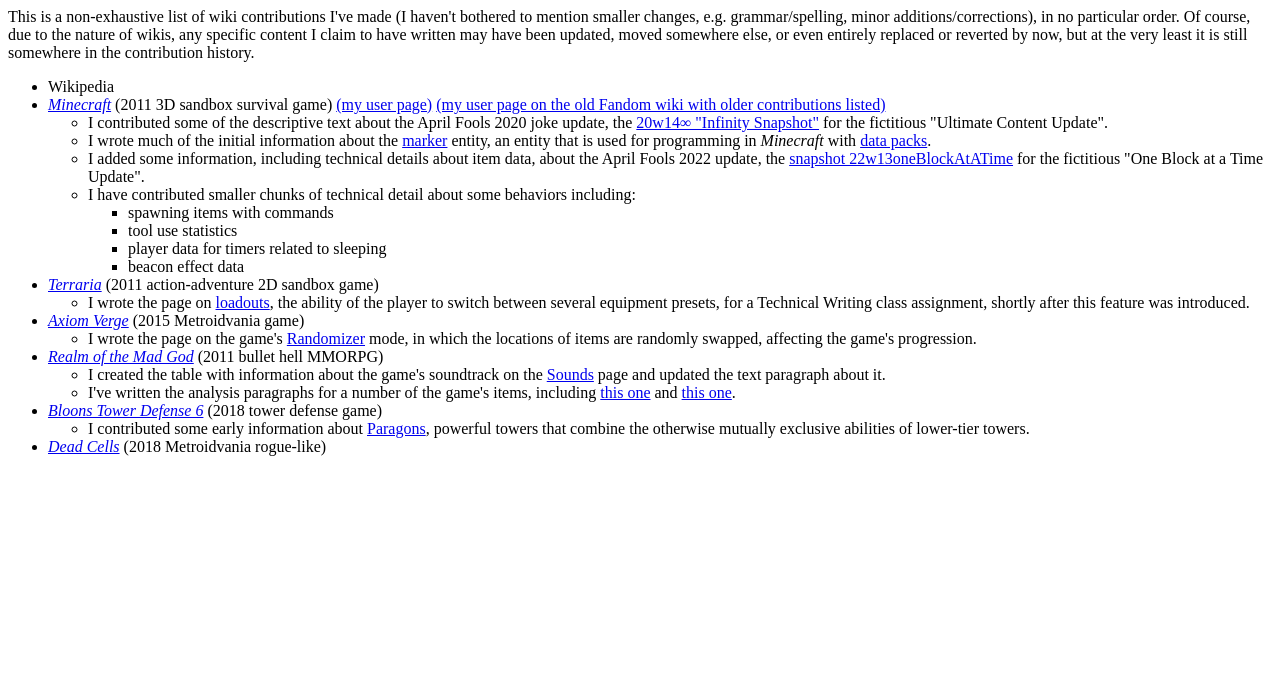
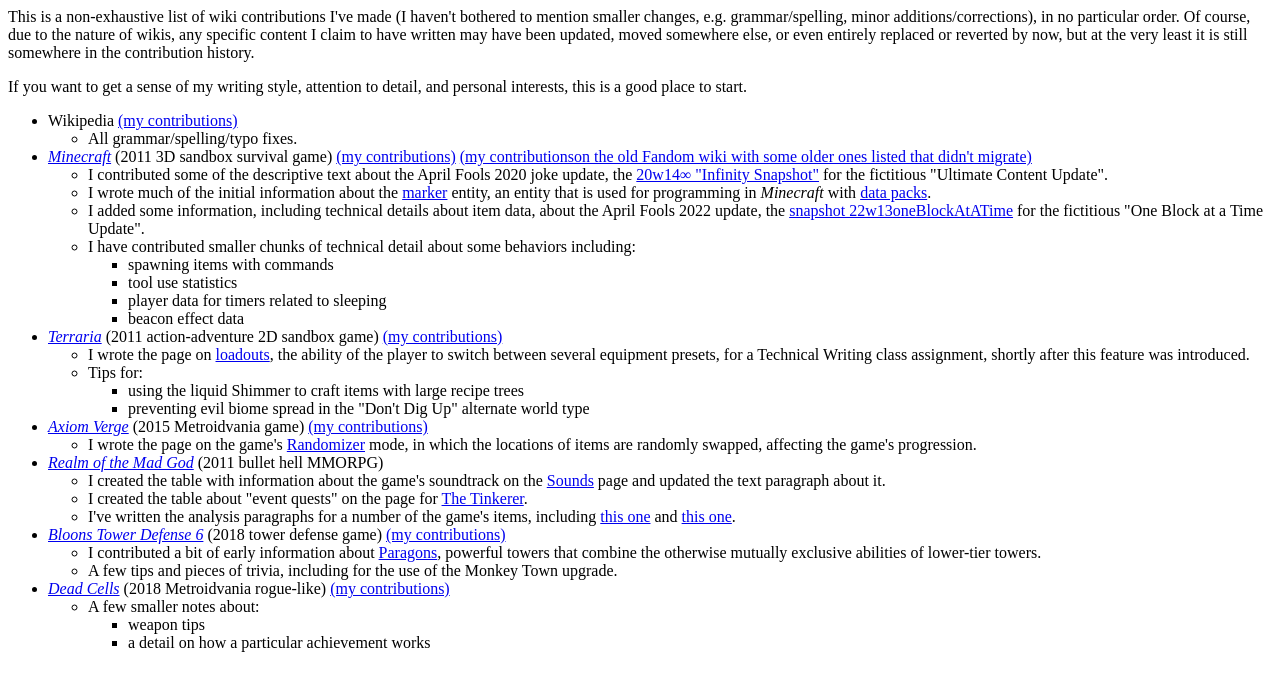
Before and after one commit to achen1296/achen1296.github.io, a plain HTML site: page other/wikis.html in a window 1280 px wide. Drawn offline with Linux system fonts and the light colour scheme.

Commit message:
more details for all other wikis

```diff
--- a/other/wikis.html
+++ b/other/wikis.html
@@ -1,20 +1,34 @@
 <html>
+  <p>
     This is a non-exhaustive list of wiki contributions I've made (I haven't
     bothered to mention smaller changes, e.g. grammar/spelling, minor
     additions/corrections), in no particular order. Of course, due to the nature
-  of wikis, any specific content I claim to have written may have been updated,
-  moved somewhere else, or even entirely replaced or reverted by now, but at the
-  very least it is still somewhere in the contribution history.
+    of wikis, any specific content I claim to have written may have been
+    updated, moved somewhere else, or even entirely replaced or reverted by now,
+    but at the very least it is still somewhere in the contribution history.
+  </p>
+  <p>
+    If you want to get a sense of my writing style, attention to detail, and
+    personal interests, this is a good place to start.
+  </p>
 
   <ul>
-    <li>Wikipedia</li>
+    <li>
+      Wikipedia
+      <a href="en.wikipedia.org/wiki/Special:Contributions/DRqosmRn"
+        >(my contributions)</a
+      >
+      <ul>
+        <li>All grammar/spelling/typo fixes.</li>
+      </ul>
+    </li>
     <li>
       <a href="//minecraft.wiki"><em>Minecraft</em></a> (2011 3D sandbox
       survival game)
-      <a href="//minecraft.wiki/w/User:Lzsrpoio">(my user page)</a>
+      <a href="//minecraft.wiki/w/User:Lzsrpoio">(my contributions)</a>
       <a href="//minecraft.fandom.com/wiki/Special:Contributions/Lzsrpoio"
-        >(my user page on the old Fandom wiki with older contributions
-        listed)</a
+        >(my contributionson the old Fandom wiki with some older ones listed
+        that didn't migrate)</a
       >
       <ul>
         <li>
@@ -42,18 +56,21 @@
         <li>
           I have contributed smaller chunks of technical detail about some
           behaviors including:
-        </li>
           <ul>
             <li>spawning items with commands</li>
             <li>tool use statistics</li>
             <li>player data for timers related to sleeping</li>
             <li>beacon effect data</li>
           </ul>
+        </li>
       </ul>
     </li>
     <li>
       <a href="//terraria.wiki.gg"><em>Terraria</em></a> (2011 action-adventure
       2D sandbox game)
+      <a href="//terraria.wiki.gg/wiki/Special:Contributions/Crflzbzy"
+        >(my contributions)</a
+      >
     </li>
     <ul>
       <li>
@@ -62,10 +79,26 @@
         player to switch between several equipment presets, for a Technical
         Writing class assignment, shortly after this feature was introduced.
       </li>
+      <li>
+        Tips for:
+        <ul>
+          <li>
+            using the liquid Shimmer to craft items with large recipe trees
+          </li>
+          <li>
+            preventing evil biome spread in the "Don't Dig Up" alternate world
+            type
+          </li>
+        </ul>
+      </li>
     </ul>
     <li>
       <a href="//axiom-verge.fandom.com"><em>Axiom Verge</em></a> (2015
       Metroidvania game)
+      <a
+        href="https://axiom-verge.fandom.com/wiki/Special:Contributions/Lzsrpoio"
+        >(my contributions)</a
+      >
     </li>
     <ul>
       <li>
@@ -86,6 +119,10 @@
         text paragraph about it.
       </li>
       <li>
+        I created the table about "event quests" on the page for
+        <a href="//realmeye.com/wiki/the-tinkerer">The Tinkerer</a>.
+      </li>
+      <li>
         I've written the analysis paragraphs for a number of the game's items,
         including
         <a href="//realmeye.com/wiki/damnation">this one</a> and
@@ -97,18 +134,35 @@
         ><em>Bloons Tower Defense 6</em></a
       >
       (2018 tower defense game)
+      <a href="https://bloons.fandom.com/wiki/Special:Contributions/Lzsrpoio"
+        >(my contributions)</a
+      >
     </li>
     <ul>
       <li>
-        I contributed some early information about
+        I contributed a bit of early information about
         <a href="//bloons.fandom.com/wiki/Paragons">Paragons</a>, powerful
         towers that combine the otherwise mutually exclusive abilities of
         lower-tier towers.
+      </li>
+      <li>
+        A few tips and pieces of trivia, including for the use of the Monkey
+        Town upgrade.
       </li>
     </ul>
     <li>
       <a href="//deadcells.wiki.gg"><em>Dead Cells</em></a> (2018 Metroidvania
       rogue-like)
+      <a href="//deadcells.wiki.gg/wiki/Special:Contributions/Lzsrpoio"
+        >(my contributions)</a
+      >
+      <ul>
+        <li>A few smaller notes about:</li>
+        <ul>
+          <li>weapon tips</li>
+          <li>a detail on how a particular achievement works</li>
+        </ul>
+      </ul>
     </li>
   </ul>
 </html>
```
Lines whose indentation alone changed are shown as unchanged.
